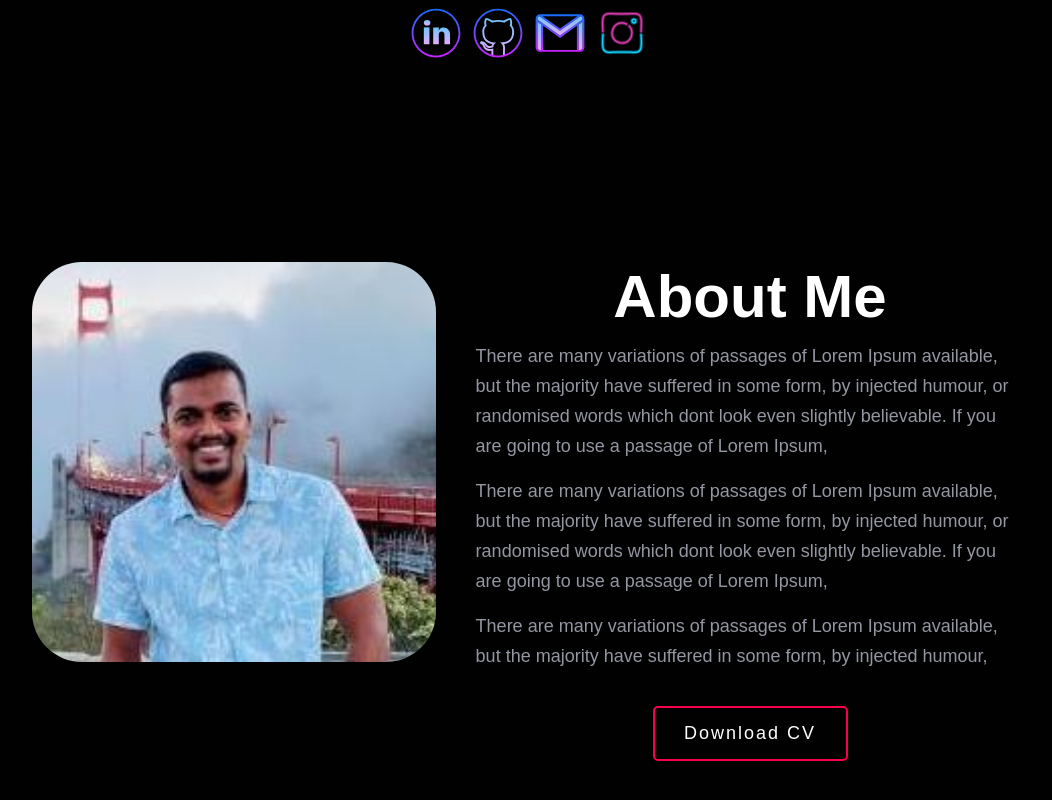
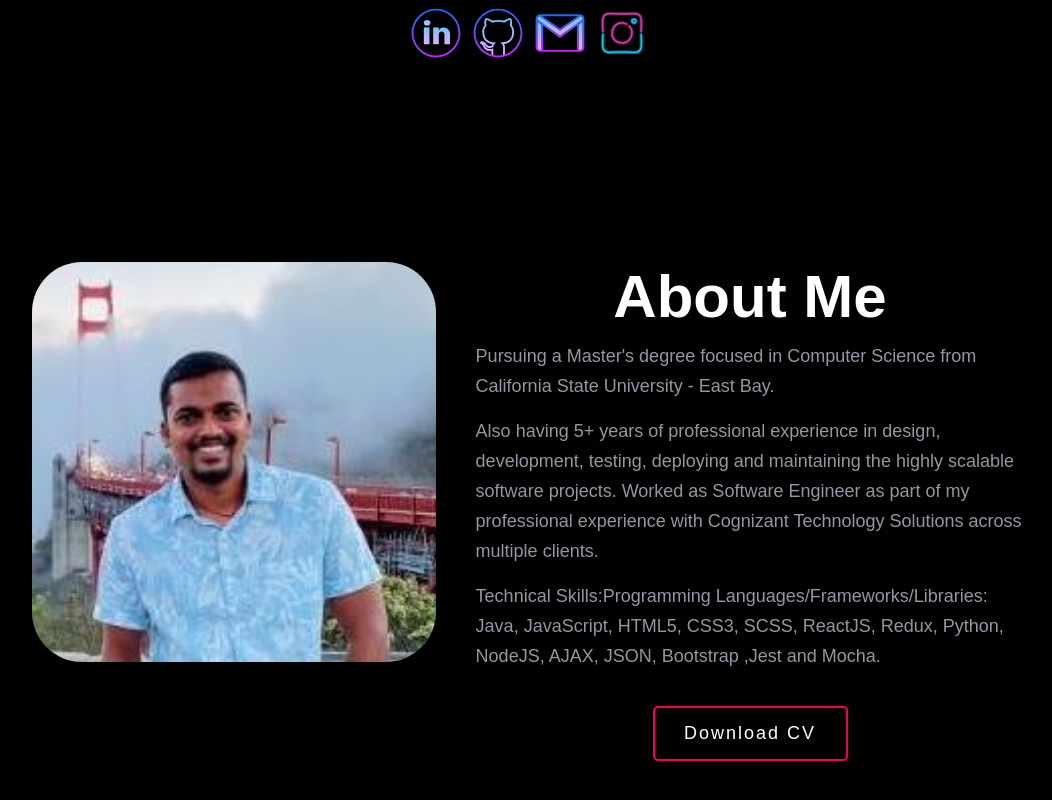
Before and after one commit to mohandand/My_Portfolio, a React (Create React App) app: page / in a window 1280 px wide. Shown: the part 542-1342 px from the top of the page, without its empty margins (112-1164 px from the left). Built offline with nearby package versions, Linux system fonts and the light colour scheme.

Commit message:
My Portfolio

```diff
--- a/src/components/About/About.js
+++ b/src/components/About/About.js
@@ -1,4 +1,4 @@
-import React from "react";
+ import React from "react";
 import "./About.css";
 import profile from "../../img/myimage.JPG"
 function About() {
@@ -18,20 +18,15 @@ function About() {
             <h1 className="about__heading">About Me</h1>
             <div className="about__meta">
               <p className="about__text p__color">
-                There are many variations of passages of Lorem Ipsum available,
-                but the majority have suffered in some form, by injected humour,
-                or randomised words which dont look even slightly believable. If
-                you are going to use a passage of Lorem Ipsum,
+              Pursuing a Master's degree focused in Computer Science from California State University - East Bay.
               </p>
               <p className="about__text p__color">
-                There are many variations of passages of Lorem Ipsum available,
-                but the majority have suffered in some form, by injected humour,
-                or randomised words which dont look even slightly believable. If
-                you are going to use a passage of Lorem Ipsum,
+              Also having 5+ years of professional experience in design, development, testing, deploying and maintaining the highly scalable software projects.
+               Worked as Software Engineer as part of my professional experience with Cognizant Technology Solutions across multiple clients.
               </p>
               <p className="about__text p__color">
-                There are many variations of passages of Lorem Ipsum available,
-                but the majority have suffered in some form, by injected humour,
+              Technical Skills:Programming Languages/Frameworks/Libraries:
+               Java, JavaScript, HTML5, CSS3, SCSS, ReactJS, Redux, Python, NodeJS, AJAX, JSON, Bootstrap ,Jest and Mocha.
               </p>
               <div className="about__button d__flex align__items__center">
                 <a href="myimage.JPG" download="Mohan Resume">
```
